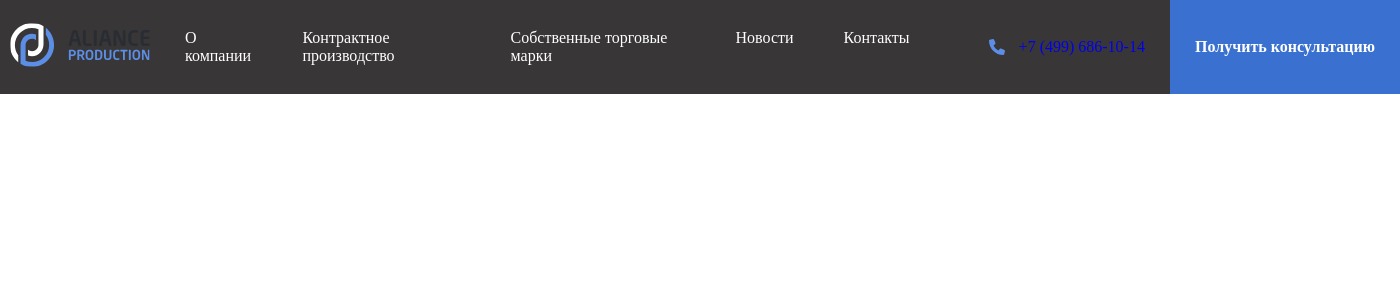
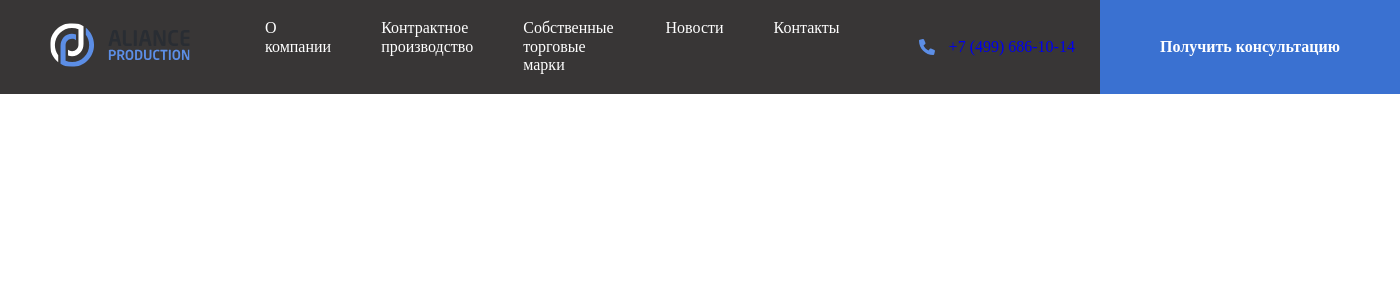
Before and after one commit to vadim-kirkach/Aliance, a PHP site: page / in a window 1400 px wide. Shown: the top 300 px of the page. Run offline with PHP 8.4, Linux system fonts and the light colour scheme.

Commit message:
fix: style header

```diff
--- a/css/style.css
+++ b/css/style.css
@@ -53,7 +53,7 @@ align-items: center;
 justify-content: center;
 flex-shrink: 0;
 gap: 10;
-padding: 25px 25px;
+padding: 25px 60px;
 border: none;
 }
 
@@ -62,5 +62,5 @@ border: none;
 }
 
 .header-logo {
-  padding: 25px 10px;
+  padding: 25px 50px;
 }
```
